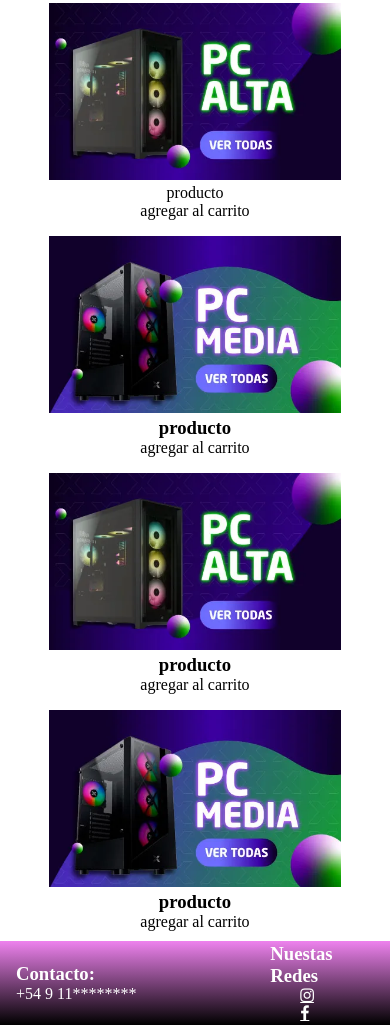
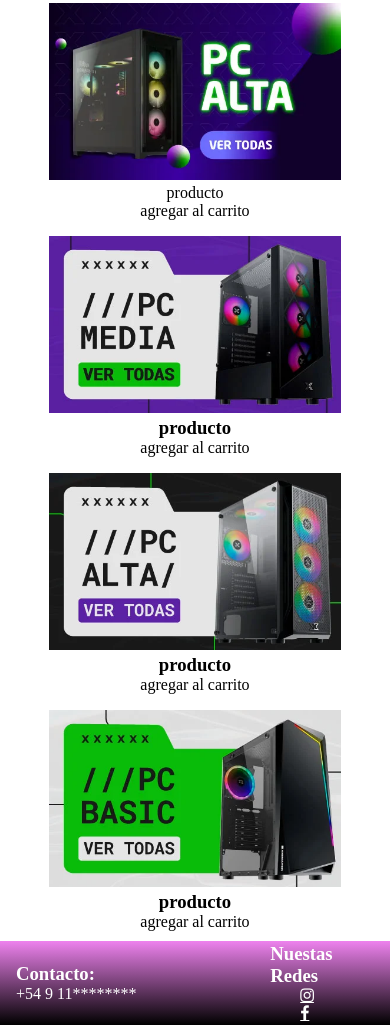
Before and after one commit to MaxiDiChenna/EntregaFinal-DiChenna, a plain HTML site: page index.html in a window 390 px wide. Shown: the part 300-1325 px from the top of the page. Drawn offline with Linux system fonts and the light colour scheme.

```diff
--- a/index.html
+++ b/index.html
@@ -55,26 +55,26 @@
             <div class="imgOferta">
                 <!--imagenes de productos con descuentos-->
                 <div>
-                    <img src="./img/ejmp2.png" alt="">
+                    <img src="./img/prodofer1.png" alt="">
                     <!--nose si poner el titulo del producto en un <h> o en un <p>-->
                     <p>producto</p>
                     <a href="">agregar al carrito</a>
                 </div>
 
                 <div>
-                    <img src="./img/ejemplo.png" alt="">
+                    <img src="./img/prodofer2.png" alt="">
                     <h3>producto</h3>
                     <a href="">agregar al carrito</a>
                 </div>
 
                 <div>
-                    <img src="./img/ejmp2.png" alt="">
+                    <img src="./img/prodofer3.png" alt="">
                     <h3>producto</h3>
                     <a href="">agregar al carrito</a>
                 </div>
 
                 <div>
-                    <img src="./img/ejemplo.png" alt="">
+                    <img src="./img/prodofer4.png" alt="">
                     <h3>producto</h3>
                     <a href="">agregar al carrito</a>
                 </div>
```
Also changed, not shown: img/prodofer1.png (renamed from img/ejmp2.png), img/prodofer2.png (added), img/prodofer3.png (added), img/prodofer4.png (added).
